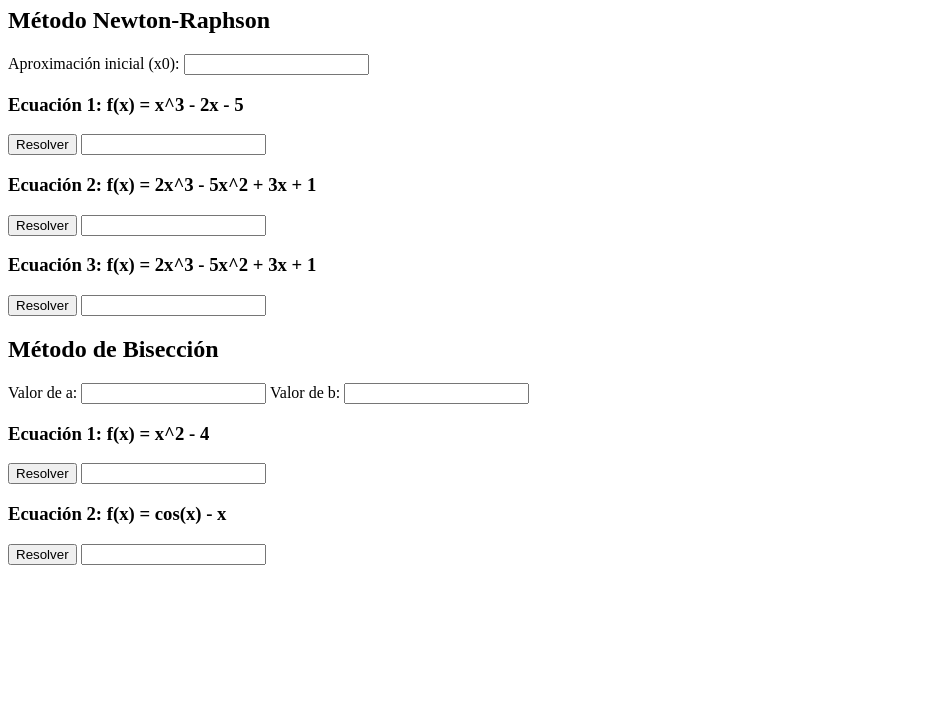
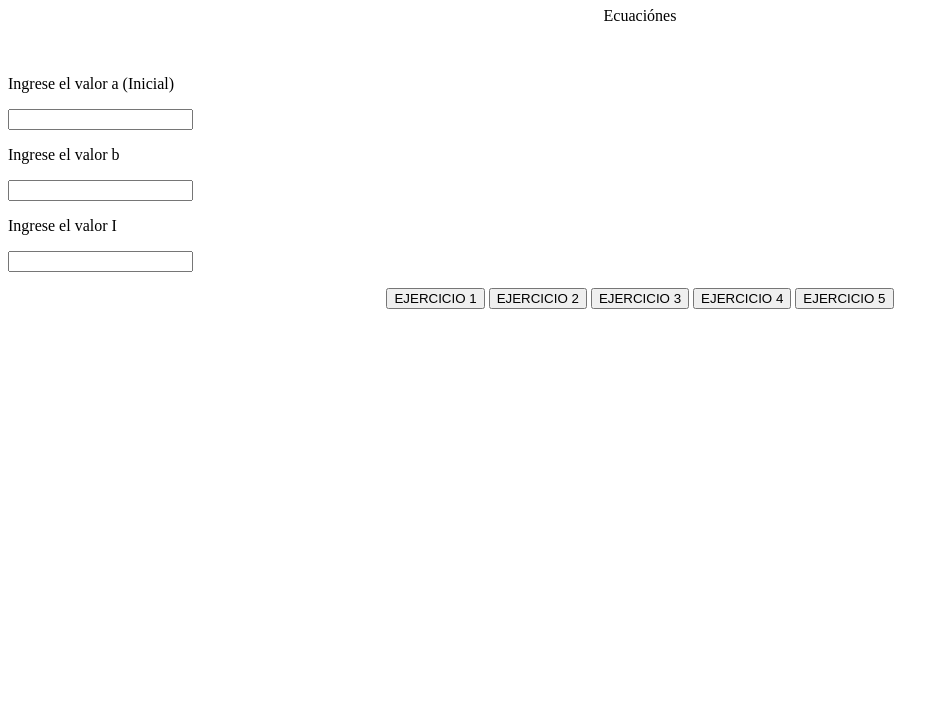
Before and after one commit to osvinfor/Metodos_numerico, a plain HTML site: page index.html in a window 1280 px wide. Shown: the part 73-800 px from the top of the page, without its empty margins (0-949 px from the left). Drawn offline with Linux system fonts and the light colour scheme.

Commit message:
Add files via upload

```diff
--- /dev/null
+++ b/ejercicio.js
@@ -0,0 +1,132 @@
+ // Función para calcular la aproximación de la raíz usando el método de Newton-Raphson
+ function EJERCICIO1() {
+  var resultadosDiv = document.getElementById("resultados");
+  var resultados = "";
+  var a = parseFloat(document.getElementById("a").value);
+
+  // Criterio de parada: la diferencia entre dos iteraciones sucesivas es menor que epsilon (tolerancia)
+  var epsilon = 1e-6;
+  var diff = Infinity;
+  var iteraciones = 0;
+  var resultado;
+
+  while (Math.abs(diff) > epsilon && iteraciones < 100) {
+      var fn = (a ** 3 )- (2 * a) - 5;
+      var fd = 3 * (a ** 2 )- 2;
+
+      resultado = a - fn / fd;
+      diff = resultado - a; // Calcula la diferencia entre dos iteraciones sucesivas
+      a = resultado; // Actualiza el valor de 'a' para la siguiente iteración
+      iteraciones++;
+  }
+
+  resultados += "Raíz aproximada: " + resultado + " (Después de " + iteraciones + " iteraciones) <br/>";
+  resultadosDiv.innerHTML = resultados;
+}
+
+ // Función para calcular la aproximación de la raíz usando el método de Newton-Raphson
+ function EJERCICIO2() {
+  var resultadosDiv = document.getElementById("resultados");
+  var resultados = "";
+  var a = parseFloat(document.getElementById("a").value);
+
+  // Criterio de parada: la diferencia entre dos iteraciones sucesivas es menor que epsilon (tolerancia)
+  var epsilon = 1e-6;
+  var diff = Infinity;
+  var iteraciones = 0;
+  var resultado;
+
+  while (Math.abs(diff) > epsilon && iteraciones < 100) {
+    var fn = 2 * a ** 3 - 5 * a ** 2 + 3 * a + 1;
+    var fd = 6 * a ** 2 - 10 * a + 3;
+      resultado = a - fn / fd;
+      diff = resultado - a; // Calcula la diferencia entre dos iteraciones sucesivas
+      a = resultado; // Actualiza el valor de 'a' para la siguiente iteración
+      iteraciones++;
+  }
+
+  resultados += "Raíz aproximada: " + resultado + " (Después de " + iteraciones + " iteraciones) <br/>";
+  resultadosDiv.innerHTML = resultados;
+}
+
+ // Función para calcular la aproximación de la raíz usando el método de Newton-Raphson
+ function EJERCICIO3() {
+  var resultadosDiv = document.getElementById("resultados");
+  var resultados = "";
+  var a = parseFloat(document.getElementById("a").value);
+
+  // Criterio de parada: la diferencia entre dos iteraciones sucesivas es menor que epsilon (tolerancia)
+  var epsilon = 1e-6;
+  var diff = Infinity;
+  var iteraciones = 0;
+  var resultado;
+
+  while (Math.abs(diff) > epsilon && iteraciones < 100) {
+    var fn = 2 * a ** 3 - 5 * a ** 2 + 3 * a + 1;
+    var fd = 6 * a ** 2 - 10 * a + 3;
+      resultado = a - fn / fd;
+      diff = resultado - a; // Calcula la diferencia entre dos iteraciones sucesivas
+      a = resultado; // Actualiza el valor de 'a' para la siguiente iteración
+      iteraciones++;
+  }
+
+  resultados += "Raíz aproximada: " + resultado + " (Después de " + iteraciones + " iteraciones) <br/>";
+  resultadosDiv.innerHTML = resultados;
+}
+
+function f(x) {
+  return x * x - 4;
+}
+
+function EJERCICIO4() {
+  var resultadosDiv = document.getElementById("resultados");
+  var resultados = "";
+
+  var a = parseFloat(document.getElementById("a").value);
+  var b = parseFloat(document.getElementById("b").value);
+  var i = parseInt(document.getElementById("i").value);
+
+  for (var cont = 1; cont <= i; cont++) {
+    var m = (a + b) / 2;
+    var fm = f(m);
+
+    resultados += "En la iteración " + cont + " el valor es " + m + " con el error |" + Math.abs(a - m) + "|<br/>";
+
+    if (f(a) * fm < 0) {
+      b = m;
+    } else {
+      a = m;
+    }
+  }
+
+  resultadosDiv.innerHTML = resultados;
+}
+
+
+  function f(x) {
+    return Math.cos(x) - x;
+  }
+
+  function EJERCICIO5() {
+    var resultadosDiv = document.getElementById("resultados");
+    var resultados = "";
+
+    var a = parseFloat(document.getElementById("a").value);
+    var b = parseFloat(document.getElementById("b").value);
+    var i = parseInt(document.getElementById("i").value);
+
+    for (var cont = 1; cont <= i; cont++) {
+      var m = (a + b) / 2;
+      var fm = f(m);
+
+      resultados += "En la iteración " + cont + " el valor es " + m + " con el error |" + Math.abs(a - m) + "|<br/>";
+
+      if (f(a) * fm < 0) {
+        b = m;
+      } else {
+        a = m;
+      }
+    }
+
+    resultadosDiv.innerHTML = resultados;
+  }
--- a/index.html
+++ b/index.html
@@ -1,41 +1,39 @@
 <!DOCTYPE html>
-<html>
+<html lang="en">
 <head>
-  <title>Aproximación de Raíces</title>
-  <script src="newton_raphson.js"></script>
-  <script src="bisection.js"></script>
+    <meta charset="UTF-8">
+    <meta http-equiv="X-UA-Compatible" content="IE=edge">
+    <meta name="viewport" content="width=device-width, initial-scale=1.0">
+    <link rel="stylesheet" href="est.css">
+
+    <title>METODOS NUMERICOS</title>
 </head>
 <body>
-  <h1>Aproximación de Raíces</h1>
+  <script src="ejercicio.js"></script>
 
-  <h2>Método Newton-Raphson</h2>
-  <label for="x0">Aproximación inicial (x0):</label>
-  <input type="number" id="x0">
+    <h1>MÉTODO NÚMERICOS</h1>
 
-  <h3>Ecuación 1: f(x) = x^3 - 2x - 5</h3>
-  <button onclick="newtonRaphson1()">Resolver</button>
-  <input type="text" id="result1" readonly>
+    <form action=""><center >
+        <p>Ecuaciónes</p></center>
+    </br>
+    <p>Ingrese el valor a (Inicial)</p>
+    <input type="text" id="a" name="a" >
+    <p>Ingrese el valor b</p>
+    <input type="text" id="b" name="b" >
+    <p>Ingrese el valor I</p>
+    <input type="text" id="i" name="i" >
+<p></p>
+<center >
+    <input type="button" class="button" value="EJERCICIO 1" onclick="EJERCICIO1()">
+    <input type="button" class="button" value="EJERCICIO 2" onclick="EJERCICIO2()">
+    <input type="button" class="button" value="EJERCICIO 3" onclick="EJERCICIO3()">
+    <input type="button" class="button" value="EJERCICIO 4" onclick="EJERCICIO4()">
+    <input type="button" class="button" value="EJERCICIO 5" onclick="EJERCICIO5()">
 
-  <h3>Ecuación 2: f(x) = 2x^3 - 5x^2 + 3x + 1</h3>
-  <button onclick="newtonRaphson2()">Resolver</button>
-  <input type="text" id="result2" readonly>
 
-  <h3>Ecuación 3: f(x) = 2x^3 - 5x^2 + 3x + 1</h3>
-  <button onclick="newtonRaphson3()">Resolver</button>
-  <input type="text" id="result3" readonly>
+</center>
 
-  <h2>Método de Bisección</h2>
-  <label for="a">Valor de a:</label>
-  <input type="number" id="a">
-  <label for="b">Valor de b:</label>
-  <input type="number" id="b">
-
-  <h3>Ecuación 1: f(x) = x^2 - 4</h3>
-  <button onclick="bisection1()">Resolver</button>
-  <input type="text" id="result4" readonly>
-
-  <h3>Ecuación 2: f(x) = cos(x) - x</h3>
-  <button onclick="bisection2()">Resolver</button>
-  <input type="text" id="result5" readonly>
+    </form>
+    <div id="resultados"></div>
 </body>
 </html>
```
